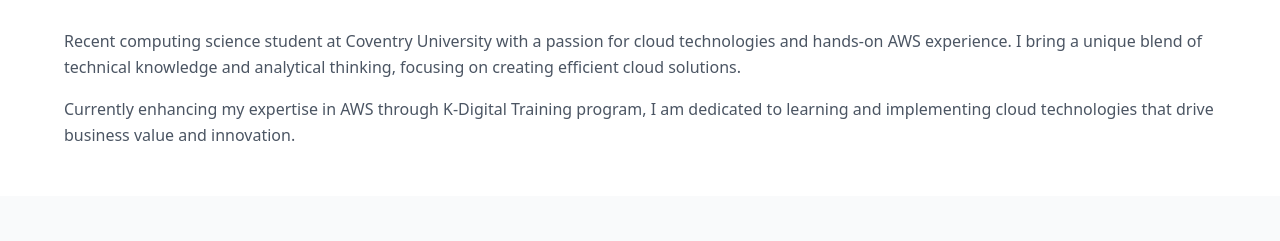
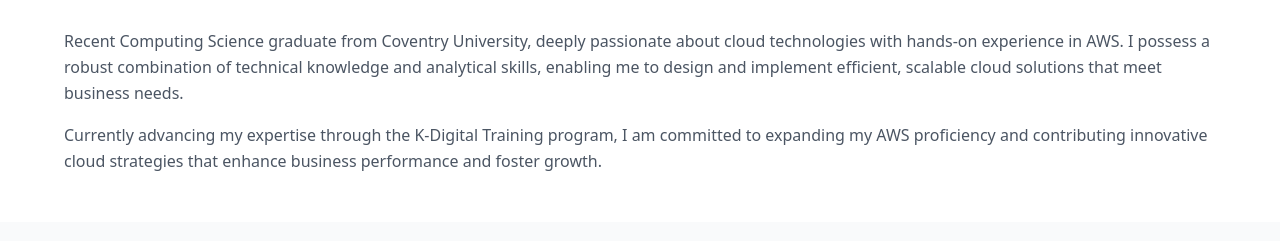
Before and after one commit to lucyi0920/lucyi0920.github.io, a plain HTML site: page index.html in a window 1280 px wide. Shown: the part 520-761 px from the top of the page. Drawn offline with nearby package versions, Linux system fonts and the light colour scheme.

Commit message:
Updated index.html

```diff
--- a/index.html
+++ b/index.html
@@ -51,13 +51,10 @@
             <h2 class="text-3xl font-bold text-center text-gray-800 mb-8">About Me</h2>
             <div class="text-gray-600 leading-relaxed">
                 <p class="mb-4">
-                    Recent computing science student at Coventry University with a passion for cloud technologies
-                    and hands-on AWS experience. I bring a unique blend of technical knowledge and analytical thinking,
-                    focusing on creating efficient cloud solutions.
+                    Recent Computing Science graduate from Coventry University, deeply passionate about cloud technologies with hands-on experience in AWS. I possess a robust combination of technical knowledge and analytical skills, enabling me to design and implement efficient, scalable cloud solutions that meet business needs.
                 </p>
                 <p>
-                    Currently enhancing my expertise in AWS through K-Digital Training program, I am dedicated to
-                    learning and implementing cloud technologies that drive business value and innovation.
+                    Currently advancing my expertise through the K-Digital Training program, I am committed to expanding my AWS proficiency and contributing innovative cloud strategies that enhance business performance and foster growth.
                 </p>
             </div>
         </div>
@@ -209,14 +206,19 @@
             <h2 class="text-3xl font-bold text-center text-gray-800 mb-8">Contact Me</h2>
             <div class="flex justify-center space-x-6">
                 <a href="mailto:lucyi030920@gmail.com"
-                   class="flex items-center space-x-2 text-gray-600 hover:text-purple-600 transition duration-300">
+                class="flex items-center space-x-2 text-gray-600 hover:text-purple-600 transition duration-300">
                     <i class="fas fa-envelope"></i>
                     <span>lucyi030920@gmail.com</span>
                 </a>
                 <a href="https://www.linkedin.com/in/soomin-yi-463805252/" target="_blank"
-                   class="flex items-center space-x-2 text-gray-600 hover:text-purple-600 transition duration-300">
+                class="flex items-center space-x-2 text-gray-600 hover:text-purple-600 transition duration-300">
                     <i class="fab fa-linkedin"></i>
                     <span>LinkedIn</span>
+                </a>
+                <a href="tel:010-5612-7606"
+                class="flex items-center space-x-2 text-gray-600 hover:text-purple-600 transition duration-300">
+                    <i class="fas fa-phone"></i>
+                    <span>010-5612-7606</span>
                 </a>
             </div>
         </div>
```
